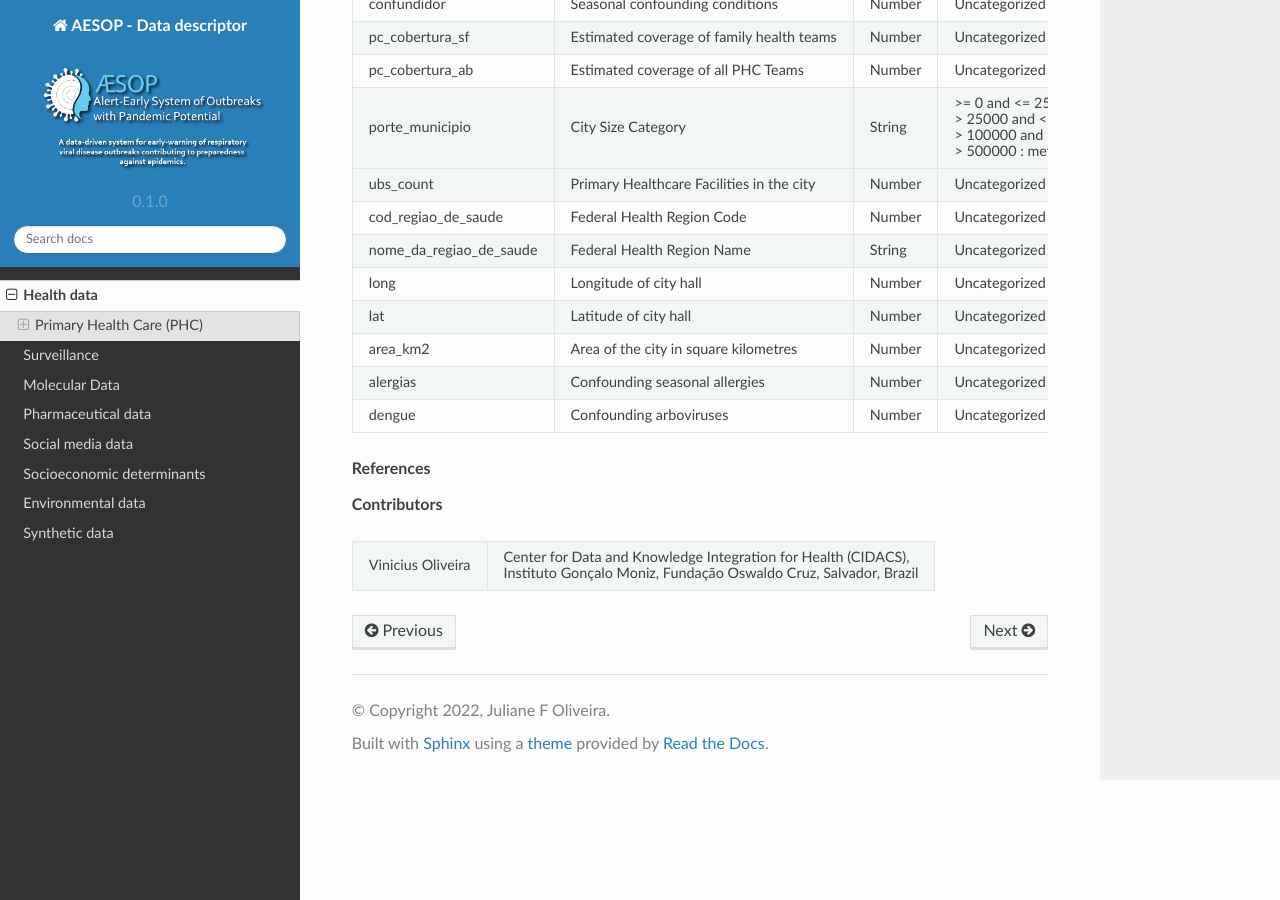
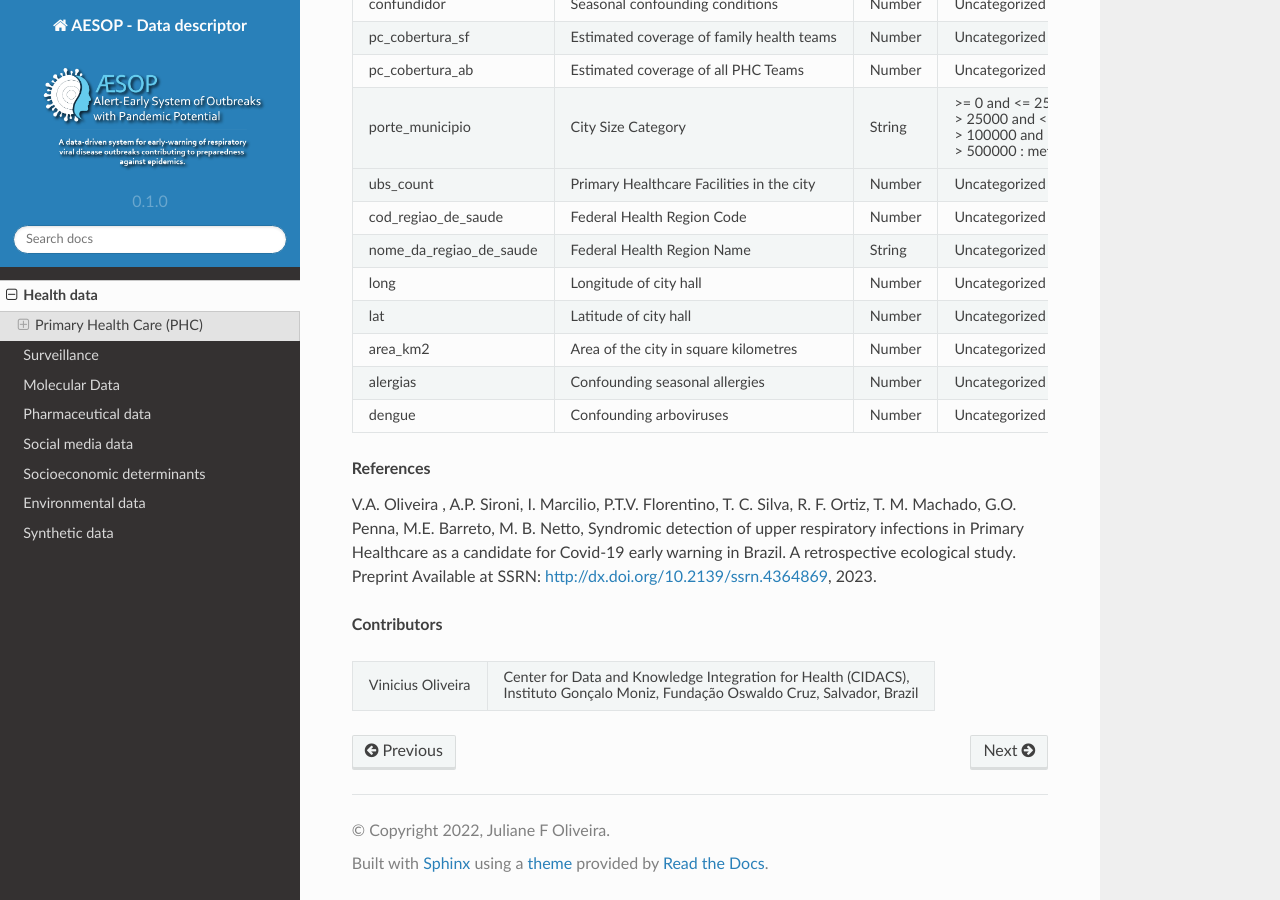
Before and after one commit to cidacslab/AESOP-Data-Documentation, a Sphinx documentation site: the page built from docs/source/health.rst, in a window 1280 px wide and 900 px high, scrolled down 2590 px. Built offline with Sphinx 7.4.7 and the Read the Docs theme 2.0.0, drawn with Linux system fonts in a browser that asks for light colours.

Commit message:
Update health.rst

```diff
--- a/docs/source/health.rst
+++ b/docs/source/health.rst
@@ -125,6 +125,9 @@ Variable list for PHC database
 
 .. rubric:: References
 
+V.A. Oliveira , A.P. Sironi, I. Marcilio, P.T.V. Florentino, T. C. Silva, R. F. Ortiz, T. M. Machado, G.O. Penna, M.E. Barreto, M. B. Netto,  Syndromic detection of upper respiratory infections in Primary Healthcare as a candidate for Covid-19 early warning in Brazil. A retrospective ecological study. Preprint Available at SSRN: http://dx.doi.org/10.2139/ssrn.4364869, 2023.
+
+
 **Contributors**
 
 +-------------------+-----------------------------------------------------------------+
```
